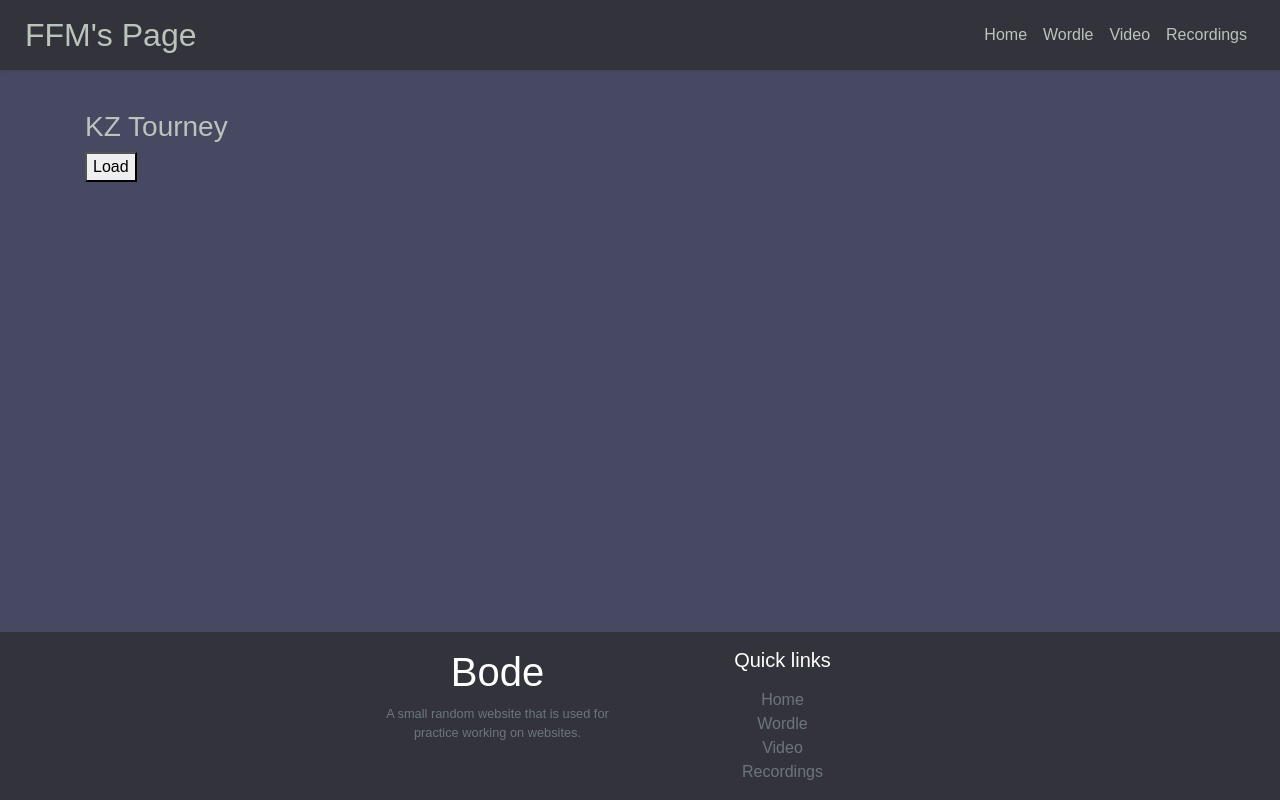
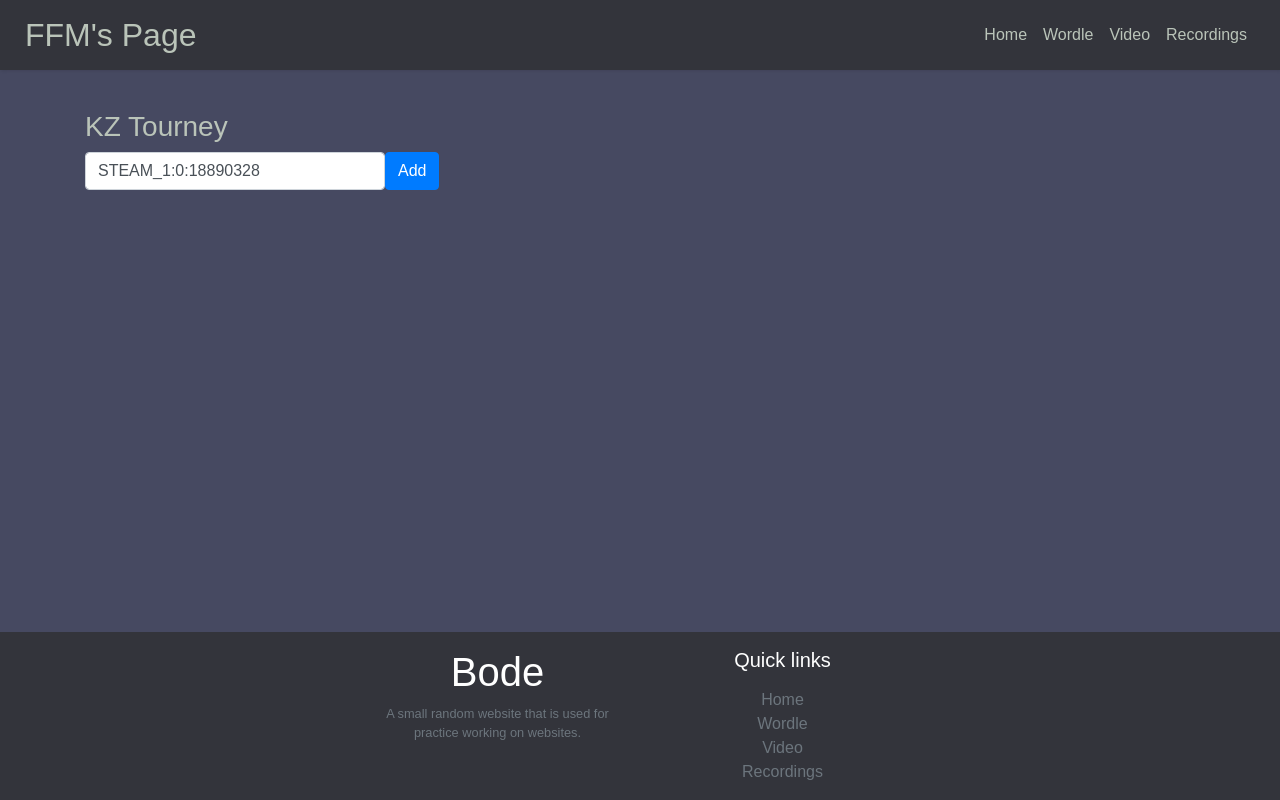
Before and after one commit to bodechristian/bodechristian.github.io, a React (Create React App) app: page /kztourney in a window 1280 px wide. Built offline with nearby package versions, Linux system fonts and the light colour scheme; the HTML template or start-up script is replaced by a standard one.

Commit message:
added text field for steamid and mapped ids to names

```diff
--- a/src/App.css
+++ b/src/App.css
@@ -112,6 +112,7 @@ a:hover {
   opacity: 0.6;
   cursor: pointer;
 }
+
 .ivAnOY {
   height: 1.2em !important;
   width: 1.2em !important;
@@ -136,6 +137,15 @@ a:hover {
   align-items: center;
 }
 
+.row_addplayer {
+  min-width: 800px;
+  margin-bottom: 20px;
+}
+
+.form-control {
+  min-width: 300px;
+}
+
 /*
 =================
 Table
@@ -144,7 +154,6 @@ Table
 .tables_container {
   display: grid;
   grid-template-columns: 1fr 1fr;
-  gap: 15px;
 }
 
 .table_container {
@@ -181,7 +190,7 @@ th.down {
 
 table td {
   border-top: 1px solid #ddd;
-  padding: 8px 20px;
+  padding: 3px 10px;
 }
 
 table tbody tr:first-child td {
--- a/src/App.scss
+++ b/src/App.scss
@@ -100,10 +100,6 @@ a {
     opacity: 0.6;
     cursor: pointer;
   }
-
-  img {
-
-  }
 }
 
 .ivAnOY {
@@ -133,6 +129,15 @@ a {
   align-items: center;
 }
 
+.row_addplayer {
+  min-width: 800px;
+  margin-bottom: 20px;
+}
+
+.form-control {
+  min-width:300px;
+}
+
 
 /*
 =================
@@ -143,7 +148,6 @@ Table
 .tables_container {
   display: grid;
   grid-template-columns: 1fr 1fr;
-  gap: 15px;
 }
 
 .table_container {
@@ -181,7 +185,7 @@ th.down {
 
 table td {
   border-top: 1px solid #ddd;
-  padding: 8px 20px;
+  padding: 3px 10px;
 }
 
 table tbody tr:first-child td {
--- a/src/pages/KZTourney.jsx
+++ b/src/pages/KZTourney.jsx
@@ -7,8 +7,11 @@ const KZTourney = () => {
                 "kz_bacho", "kz_dam", "kz_summercliff2_go", "kz_cdr_myst", "kz_hellinashop",
                 "kz_arrebol", "kz_megalodon", "kz_camembert", "kz_module", "kz_forchi",
                 "kz_dzy_reach_v2", "kz_haste", "kz_shark_gc", "kz_lume", "kz_mandelbrot",
-                "kz_okaychamp", "kzpro_gull_pidr_reborn", "kz_hitech", "kz_techtonic_v2_ldr", "bkz_apricity_v3"]
+                "kz_okaychamp", "kzpro_gull_pidr_reborn", "kz_hitech", "kz_techtonic_v2_ldr", "bkz_apricity_v3"];
+
     const [times, setTimes] = useState([]); // [{name1: [{map:kz_a, time:5...}, {...}, ...]}, {name2: ...}, ...]
+    const [playername, setPlayername] = useState("STEAM_1:0:18890328");
+    const [mapIDName, setMapIDName] = useState({});
 
     function convTime(time) {
         var m = 0;
@@ -17,9 +20,28 @@ const KZTourney = () => {
         return m===0 ? time : String(m) + ":" + ('000000'+s).slice(-6);
     }
 
-    function loadTimes() {
-        var player_id = "STEAM_1:0:18890328"
-        var requestURL = 'https://kztimerglobal.com/api/v2/records/top/recent?steam_id='+player_id+'&has_teleports=false&tickrate=128&stage=0&modes_list_string=kz_timer&limit=1000';
+    function addPlayer() {
+        if(playername.startsWith("STEAM") && !Object.keys(mapIDName).includes(playername)) {
+            var requestURL = "https://kztimerglobal.com/api/v2/players?steam_id=" + playername
+            fetch(requestURL)
+                .then(response => response.json())
+                .then(data => setMapIDName({...mapIDName, [playername]:data[0]["name"]}))
+                .then(() => loadTimes(playername));
+        } else if(!Object.values(mapIDName).includes(playername) && playername) {
+            // DOESNT WORK WELL... USE STEAM ID
+            return ;
+            var requestURL = "https://kztimerglobal.com/api/v2/players?name=" + playername
+            fetch(requestURL)
+                .then(response => response.json())
+                .then(data => {setMapIDName({...mapIDName, [data[0]["steam_id"]]:data[0]["name"]}); return data;})
+                .then(data => loadTimes(data[0]["steam_id"]));
+        } else {
+            return ;
+        }
+    }
+
+    function loadTimes(id) {
+        var requestURL = 'https://kztimerglobal.com/api/v2/records/top/recent?steam_id='+id+'&has_teleports=false&tickrate=128&stage=0&modes_list_string=kz_timer&limit=1000';
         fetch(requestURL)
             .then(response => response.json())
             .then(data => data.filter(el => maps.includes(el["map_name"])))
@@ -27,18 +49,22 @@ const KZTourney = () => {
                 var tier = Math.floor(maps.indexOf(el["map_name"])/5)+1;
                 var time = convTime(el["time"]);
                 return {...el, tier:tier, time:time}}))
-            .then(data => setTimes([...times, {[player_id]: data}]));
+            .then(data => setTimes([...times, {[id]: data}]));
         return requestURL;
     }
 
     return (
         <div>
             <h3>KZ Tourney</h3>
-            <button onClick={() => loadTimes()}>Load</button>
+            <div className='row_addplayer form-inline'>
+                <input className='form-control' type="text" value={playername}
+                        onChange={(a) => setPlayername(a.target.value)} placeholder="STEAM_1:0:18890328"/>
+                <button className='btn-primary btn' onClick={() => addPlayer()}>Add</button>
+            </div>
             <div className='tables_container'>
                 {times.map(player_data => (
                     <div className="table_container">
-                        <h5>{Object.keys(player_data)[0]}</h5>
+                        <h5>{mapIDName[Object.keys(player_data)[0]]}</h5>
                         <DataTable data={player_data}/>
                     </div>
                 ))}
```
Also changed, not shown: 1 other file (tests, documents, lock files or other folders).
